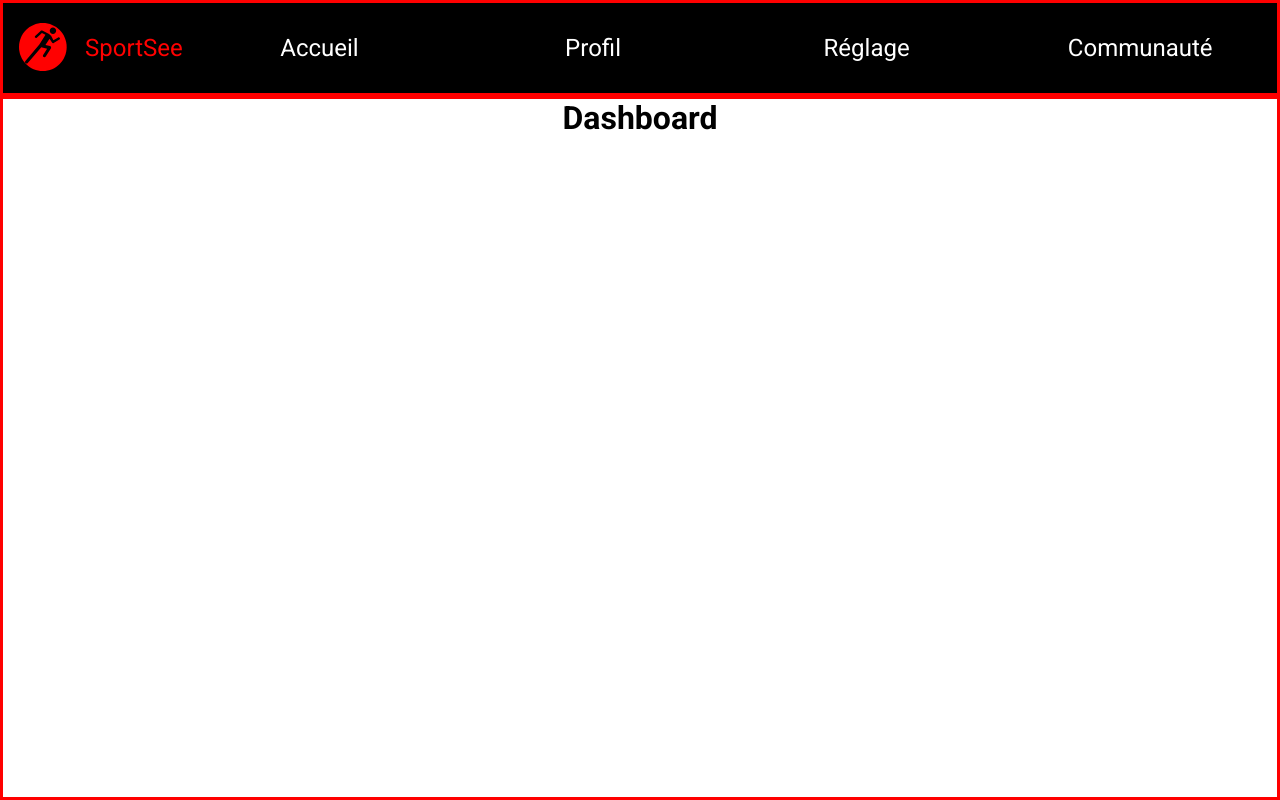
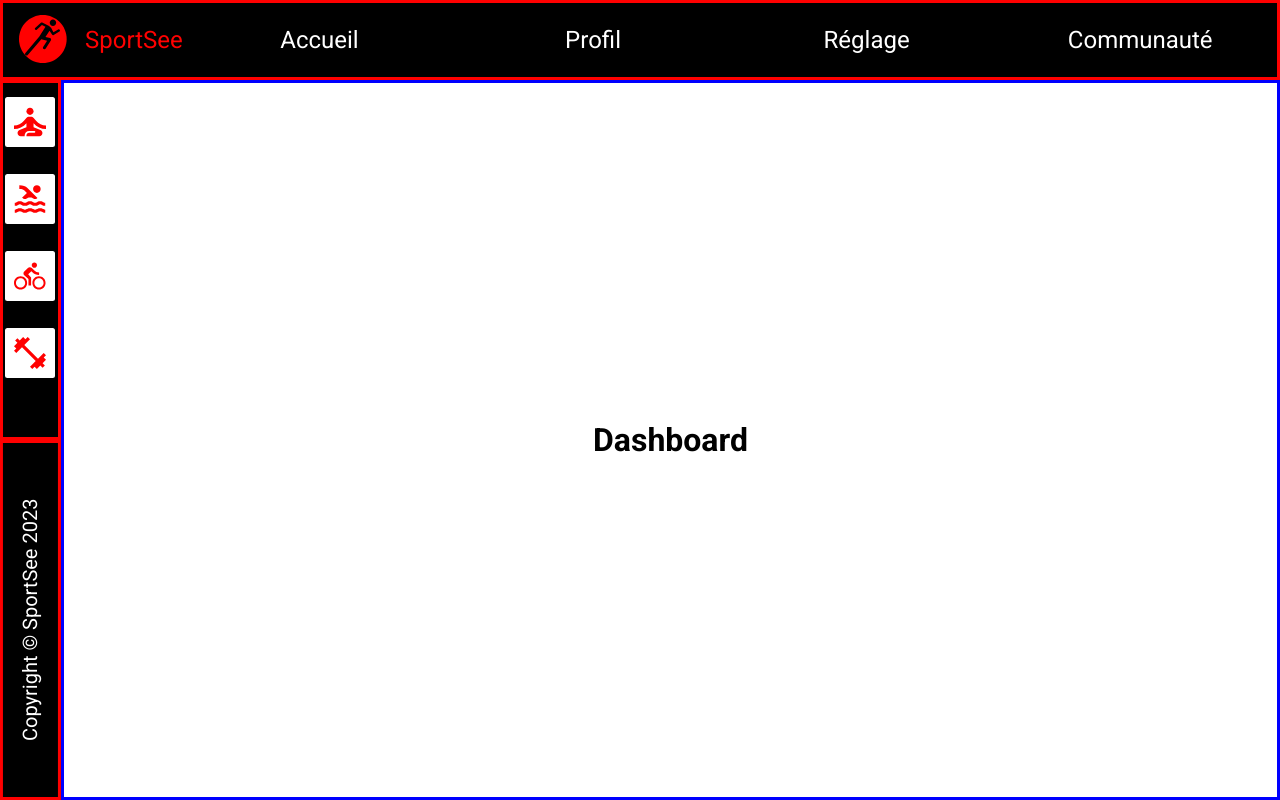
Before and after one commit to SFERRER-DEV/projet-12, a React (Create React App) app: page / in a window 1280 px wide. Built offline with nearby package versions, Linux system fonts and the light colour scheme.

Commit message:
Travail sur la barre latérale (Menu + Copyright)
fix Copyright

```diff
--- /dev/null
+++ b/src/components/Copyright/index.jsx
@@ -0,0 +1,39 @@
+import React from 'react';
+import styled from 'styled-components';
+import colors from '../../utils/style/colors';
+
+/** @type {Object} La copyright latéral est une balise `<p>` */
+const Copy = styled.p`
+  grid-column-start: 1;
+  grid-column-end: 1;
+  grid-row-start: 3;
+  grid-row-end: 3;
+  display: flex;
+  justify-content: center;
+  align-items: center;
+  text-orientation: sideways;
+  writing-mode: vertical-rl;
+  transform: rotate(-180deg);
+  color: ${colors.secondary};
+  background-color: ${colors.background};
+  min-width: 3.5em;
+  user-select: none;
+  & > span {
+    font-size: 1.25em;
+  }
+  border: 3px red solid;
+`;
+
+/**
+ * Un composant pour afficher le copyright latéral
+ * @returns {React.ReactElement} Un composant Copyright
+ */
+function Copyright() {
+  return (
+    <Copy>
+      <span>Copyright © SportSee {new Date().getFullYear()} </span>
+    </Copy>
+  );
+}
+
+export default Copyright;
--- a/src/components/Header/index.jsx
+++ b/src/components/Header/index.jsx
@@ -5,15 +5,17 @@ import { StyledLink1, StyledLink2 } from '../../utils/style/Atoms';
 
 /** @type {Object} L'entête de page est une balise `<header>` */
 const PageHeader = styled.header`
+  grid-column-start: 1;
+  grid-column-end: 2;
+  grid-column: auto / span 2;
   display: flex;
   flex-direction: row;
   flex-wrap: no-wrap;
   align-items: center;
-  height: 6em;
   background-color: ${colors.background};
   border: 3px red solid;
     & a.pageheader__link {
-      flex-basis: 12%;
+      flex-basis: 10%;
       flex-grow: 1;
       display:flex;
       justify-content: flex-around;
@@ -36,7 +38,7 @@ const NavContainer = styled.nav`
   display: flex;
   flex-direction: row;
   justify-content: space-around;
-  flex-basis: 85%;
+  flex-basis: 90%;
   flex-grow: 1;
   align-items: center;
   height: 100%;
--- /dev/null
+++ b/src/components/Menu/index.jsx
@@ -0,0 +1,33 @@
+import styled from 'styled-components';
+import colors from '../../utils/style/colors';
+import MenuIcon from '../../components/MenuIcon';
+
+/** @type {Object} La navigation secondaire est un menu latéral contenant des icônes dans une balise `<nav>` */
+const NavContainer = styled.nav`
+  grid-column-start: 1;
+  grid-column-end: 1;
+  display: flex;
+  flex-direction: column;
+  justify-content: space-around;
+  align-items: center;
+  background-color: ${colors.background};
+  border: 3px red solid;
+  min-width: 3.5em;
+`;
+
+/**
+ * Un composant pour afficher le menu de navigation latérale
+ * @returns {React.ReactElement} Un composant Menu
+ */
+function Menu() {
+  return (
+    <NavContainer className="menu" aria-label="menu de navigation secondaire">
+      <MenuIcon key={1001} name={'recovery'} />
+      <MenuIcon key={1002} name={'swimming'} />
+      <MenuIcon key={1003} name={'cycling'} />
+      <MenuIcon key={1004} name={'training'} />;
+    </NavContainer>
+  );
+}
+
+export default Menu;
--- /dev/null
+++ b/src/components/MenuIcon/index.jsx
@@ -0,0 +1,72 @@
+import React from 'react';
+import { Link } from 'react-router-dom';
+import styled from 'styled-components';
+import colors from '../../utils/style/colors';
+import training from '../../assets/training.svg';
+import cycling from '../../assets/cycling.svg';
+import swimming from '../../assets/swimming.svg';
+import recovery from '../../assets/recovery.svg';
+
+/** @type {Object} Le container de l'icone d'une entrée du menu latéral est une balise `<div>` avec un fond blanc */
+const Container = styled.div`
+  display: flex;
+  justify-content: center;
+  align-items: center;
+  border-radius: 5%;
+  height: 3.125em;
+  width: 3.125em;
+  background-color: ${colors.secondary};
+`;
+
+/** @type {Object} Une icone d'une entrée du menu latéral est un graphique svg présentée dans une balise `<img>` animée */
+const Icon = styled.img`
+  height: 2em;
+  width: 2em;
+  transform: scale(1);
+  transition-duration: 0.5s;
+  &:hover {
+    transform: scale(1.25);
+    transition-duration: 0.5s;
+  }
+`;
+
+/**
+ * Un composant pour afficher une entrée du menu de navigation latérale avec une icône dans un lien
+ * @returns {React.ReactElement} Un composant MenuIcon
+ */
+function MenuICon(props) {
+  const { name } = props;
+  let altText = '';
+  let iconSvg = '';
+
+  switch (name) {
+    case 'cycling':
+      altText = `icon cycling activity`;
+      iconSvg = cycling;
+      break;
+    case 'recovery':
+      altText = `icon recovery activity`;
+      iconSvg = recovery;
+      break;
+    case 'swimming':
+      altText = `icon swimming activity`;
+      iconSvg = swimming;
+      break;
+    case 'training':
+      altText = `icon training activity`;
+      iconSvg = training;
+      break;
+    default:
+      altText = 'icon';
+  }
+
+  return (
+    <Link to="/">
+      <Container>
+        <Icon src={iconSvg} alt={altText} />
+      </Container>
+    </Link>
+  );
+}
+
+export default MenuICon;
--- a/src/index.jsx
+++ b/src/index.jsx
@@ -3,6 +3,8 @@ import ReactDOM from 'react-dom/client';
 import { BrowserRouter as Router, Route, Switch } from 'react-router-dom';
 import Home from './pages/Home';
 import Header from './components/Header';
+import Menu from './components/Menu';
+import Copyright from './components/Copyright';
 import './styles/index.css';
 import GlobalStyle from './utils/style/GlobalStyle';
 
@@ -12,6 +14,8 @@ root.render(
     <Router>
       <GlobalStyle />
       <Header />
+      <Menu />
+      <Copyright />
       <Switch>
         <Route exact path="/">
           <Home />
--- a/src/pages/Home/index.jsx
+++ b/src/pages/Home/index.jsx
@@ -1,16 +1,24 @@
 import styled from 'styled-components';
 import colors from '../../utils/style/colors';
-import logo from '../../assets/logo.svg';
+
+/** @type {Object} Le contenu principal de la page est dans une balise `<main>` */
+const Content = styled.main`
+  grid-column-start: 2;
+  grid-column-end: 2;
+  grid-row-start: 2;
+  grid-row-end: 3;
+  grid-row: auto / span 2;
+`;
 
 /**
- * Page d'accueil
+ * Page tableau de bord: Accueil
  * @returns {JSX.Element} La page Home
  */
 function Home() {
   return (
-    <main>
+    <Content>
       <h1>Dashboard</h1>
-    </main>
+    </Content>
   );
 }
 
--- a/src/styles/index.css
+++ b/src/styles/index.css
@@ -6,14 +6,23 @@
   padding: 0;
 }
 
-html,
-body {
+html {
   font-size: 16px;
   font-family: 'Roboto', sans-serif;
+  min-height: 100%;
+  display: flex;
+  flex-direction: column;
+}
+
+body {
+  flex-grow: 1;
+  display: flex;
+  flex-direction: column;
 }
 
 #root {
-  display: flex;
-  flex-direction: column;
-  min-height: 100vh;
+  flex-grow: 1;
+  display: grid;
+  grid-template-columns: minmax(40px, 1fr) 20fr;
+  grid-template-rows: 10% 45% 45%;
 }
--- a/src/utils/style/GlobalStyle.jsx
+++ b/src/utils/style/GlobalStyle.jsx
@@ -3,13 +3,11 @@ import { createGlobalStyle } from 'styled-components';
 const StyledGlobalStyle = createGlobalStyle`
   main {
     display:flex;
-    flex-direction: column;
+    flex-direction: row;
     flex-wrap: wrap;
-    flex-grow: 1;
-    justify-content: start;
+    justify-content: center;
     align-items: center;
-    padding: 0 1em;
-    border: 3px red solid;
+    border: 3px blue solid;
   }
 `;
 
```
